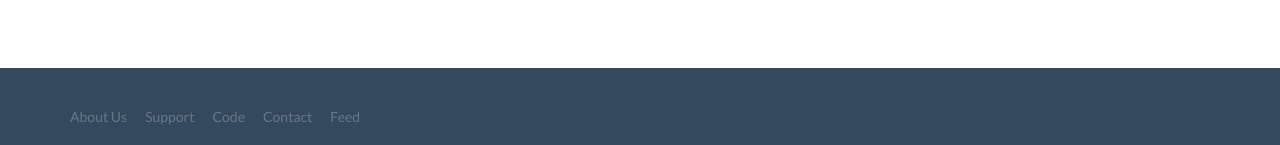
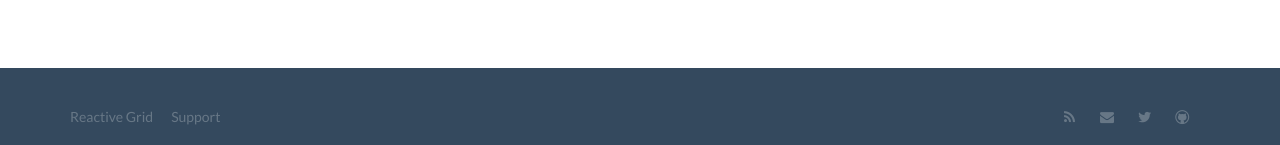
Before and after one commit to edmt/reactivegrid.github.io, a Jekyll site: the page built from index.html, in a window 1280 px wide. Shown: the part 778-923 px from the top of the page. Built offline with Jekyll 4.4.1, drawn with Linux system fonts in a browser that asks for light colours; some web fonts are replaced; Markdown is read by kramdown in place of the engine named in the settings; the list of posts is cut into pages by our own code.

Commit message:
Adds Fontello icons in the a footer and updates some links

```diff
--- a/_includes/footer.html
+++ b/_includes/footer.html
@@ -2,11 +2,14 @@
 <footer class="bottom-menu bottom-menu-inverse">
   <div class="container">
     <ul id="footer-links" class="bottom-links">
-      <li><a href="#">About Us</a></li>
+      <li><a target="_blank" href="http://reactivegrid.com/">Reactive Grid</a></li>
       <li><a href="#">Support</a></li>
-      <li><a href="#">Code</a></li>
-      <li><a href="#">Contact</a></li>
-      <li><a href="#">Feed</a></li>
+    </ul>
+    <ul class="pull-right bottom-links">
+      <li><a target="_blank" href="http://blog.reactivegrid.com/atom.xml"><i class="icon-rss"></i></a></li>
+      <li><a href="mailto:hi@reactivegrid.com"><i class="icon-mail-alt"></i></a></li>
+      <li><a target="_blank" href="https://twitter.com/ReactiveGrid"><i class="icon-twitter"></i></a></li>
+      <li><a target="_blank" href="https://github.com/ReactiveGrid"><i class="icon-github-circled"></i></a></li>
     </ul>
   </div>
 </footer>
```
Also changed, not shown: _templates/_includes/footer.jade (+11 -4 lines).
